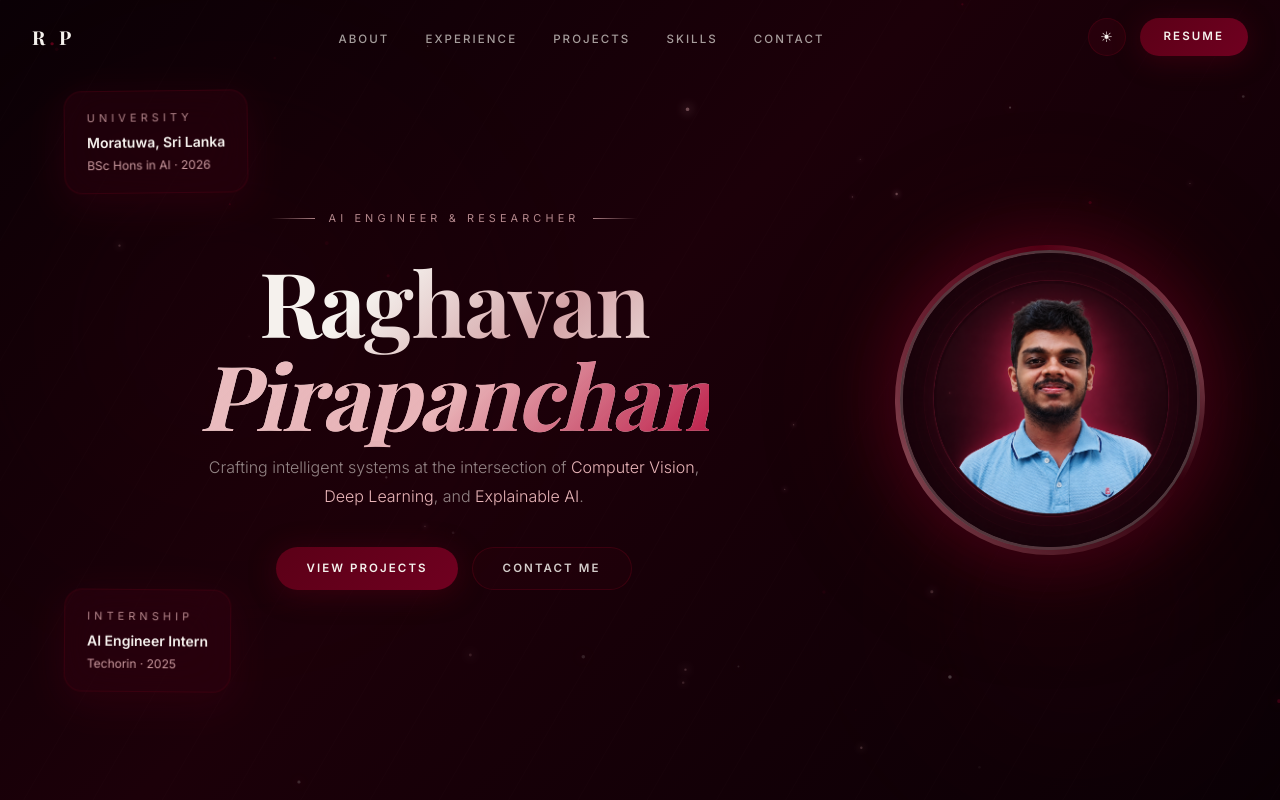
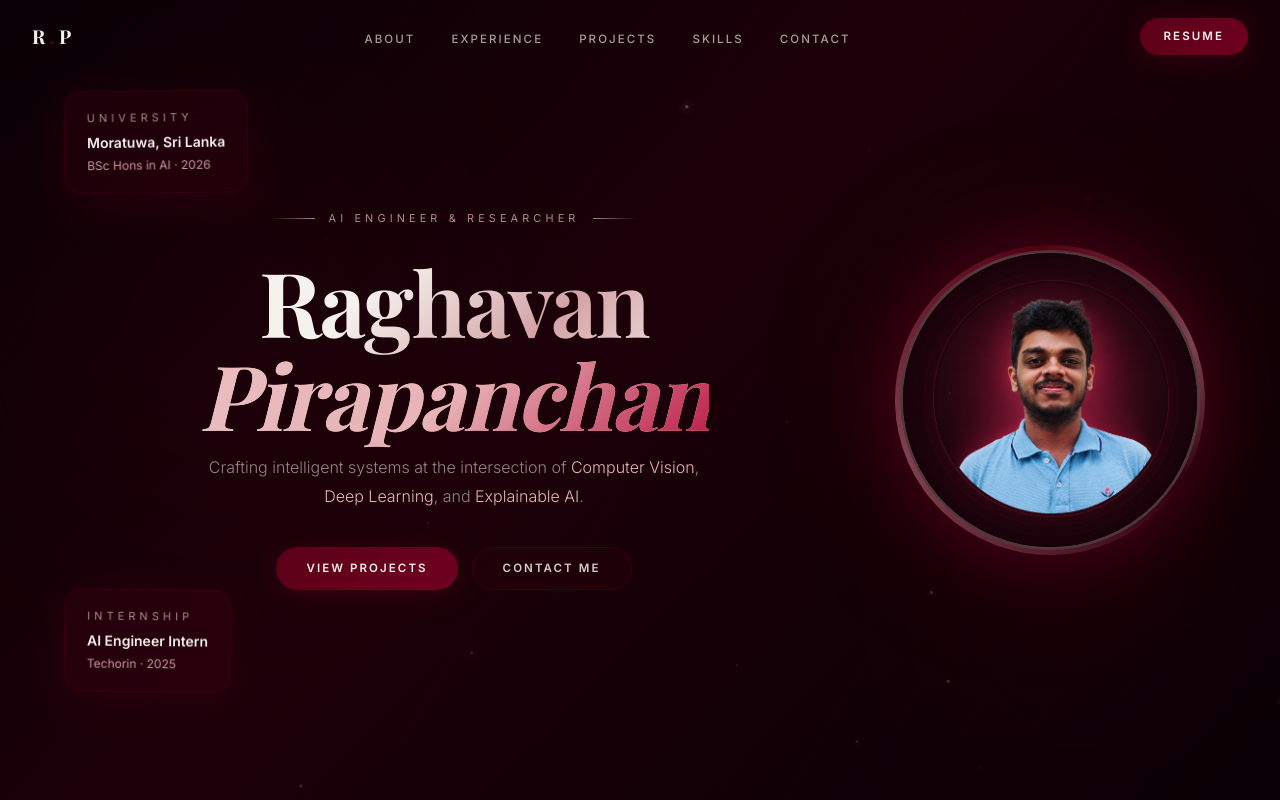
Before and after one commit to RPirapanchan/portfolio, a React (Vite) app: page / in a window 1280 px wide. Shown: the top 800 px of the page. Built offline with nearby package versions, Linux system fonts and the light colour scheme; a web font is replaced by a local one.

Commit message:
Remove dark/light toggle; optimize scroll: fewer particles, will-change, font smoothing

```diff
--- a/src/App.jsx
+++ b/src/App.jsx
@@ -64,7 +64,6 @@ function Loader({ done }) {
 
 export default function App() {
   const [loaded, setLoaded] = useState(false);
-  const [darkMode, setDarkMode] = useState(true);
 
   useEffect(() => {
     const timer = setTimeout(() => setLoaded(true), 1400);
@@ -75,15 +74,8 @@ export default function App() {
     <>
       <Loader done={loaded} />
       <CursorGlow />
-      <div
-        style={{
-          minHeight: '100vh',
-          background: darkMode ? '#0a0005' : '#F5F1ED',
-          color: darkMode ? '#F5F1ED' : '#1a0008',
-          transition: 'background 0.5s ease, color 0.5s ease',
-        }}
-      >
-        <Navbar darkMode={darkMode} toggleDark={() => setDarkMode(!darkMode)} />
+      <div style={{ minHeight: '100vh', background: '#0a0005', color: '#F5F1ED' }}>
+        <Navbar />
         <main>
           <Hero />
           <About />
--- a/src/components/Hero.jsx
+++ b/src/components/Hero.jsx
@@ -1,17 +1,17 @@
 import React, { useRef } from 'react';
 import { motion, useScroll, useTransform } from 'framer-motion';
 
-/* ── Floating particles ─────────────────────────── */
-const particles = Array.from({ length: 45 }, (_, i) => ({
+/* ── Particles: fewer for better scroll performance ── */
+const particles = Array.from({ length: 20 }, (_, i) => ({
   id: i,
   x: Math.random() * 100,
   y: Math.random() * 100,
   size: Math.random() * 2.5 + 0.8,
-  duration: Math.random() * 12 + 8,
-  delay: Math.random() * 6,
-  opacity: Math.random() * 0.40 + 0.10,
-  xDrift: (Math.random() - 0.5) * 55,
-  yDrift: (Math.random() - 0.5) * 55,
+  duration: Math.random() * 10 + 10,
+  delay: Math.random() * 5,
+  opacity: Math.random() * 0.35 + 0.10,
+  xDrift: (Math.random() - 0.5) * 35,
+  yDrift: (Math.random() - 0.5) * 35,
 }));
 
 export default function Hero() {
@@ -44,11 +44,12 @@ export default function Hero() {
       {/* ── Particles ── */}
       {particles.map((p) => (
         <motion.div key={p.id}
-          animate={{ x: [0, p.xDrift, 0], y: [0, p.yDrift, 0], opacity: [p.opacity * 0.4, p.opacity, p.opacity * 0.4], scale: [0.8, 1.2, 0.8] }}
+          animate={{ x: [0, p.xDrift, 0], y: [0, p.yDrift, 0], opacity: [p.opacity * 0.4, p.opacity, p.opacity * 0.4] }}
           transition={{ duration: p.duration, delay: p.delay, repeat: Infinity, ease: 'easeInOut' }}
           style={{
             position: 'absolute', left: `${p.x}%`, top: `${p.y}%`,
             width: p.size, height: p.size, borderRadius: '50%', pointerEvents: 'none',
+            willChange: 'transform, opacity',
             background: p.id % 3 === 0 ? 'rgba(232,180,184,0.9)' : p.id % 3 === 1 ? 'rgba(180,0,50,0.7)' : 'rgba(245,241,237,0.6)',
             boxShadow: `0 0 ${p.size * 3}px ${p.size}px ${p.id % 3 === 0 ? 'rgba(232,180,184,0.3)' : 'rgba(91,0,23,0.3)'}`,
           }}
--- a/src/components/Navbar.jsx
+++ b/src/components/Navbar.jsx
@@ -10,7 +10,7 @@ const navLinks = [
   { label: 'Contact', href: '#contact' },
 ];
 
-export default function Navbar({ darkMode, toggleDark }) {
+export default function Navbar() {
   const [scrolled, setScrolled] = useState(false);
   const [menuOpen, setMenuOpen] = useState(false);
 
@@ -54,10 +54,6 @@ export default function Navbar({ darkMode, toggleDark }) {
 
         {/* Right */}
         <div style={{ display: 'flex', alignItems: 'center', gap: 14 }}>
-          <motion.button onClick={toggleDark} whileHover={{ scale: 1.1 }} whileTap={{ scale: 0.9 }}
-            style={{ width: 38, height: 38, borderRadius: '50%', border: '1px solid rgba(91,0,23,0.45)', background: 'rgba(91,0,23,0.22)', color: '#F5F1ED', cursor: 'pointer', fontSize: '0.9rem', display: 'flex', alignItems: 'center', justifyContent: 'center' }}
-          >{darkMode ? '☀' : '🌙'}</motion.button>
-
           <motion.a href="/R_Pirapanchan (2).pdf" target="_blank" rel="noopener noreferrer" whileHover={{ scale: 1.05 }} whileTap={{ scale: 0.95 }} className="btn-primary hide-mobile" style={{ padding: '10px 24px' }}>
             Resume
           </motion.a>
--- a/src/index.css
+++ b/src/index.css
@@ -8,6 +8,9 @@ body {
   background: #0a0005;
   color: #F5F1ED;
   overflow-x: hidden;
+  -webkit-font-smoothing: antialiased;
+  -moz-osx-font-smoothing: grayscale;
+  text-rendering: optimizeLegibility;
 }
 
 ::-webkit-scrollbar { width: 4px; }
```
